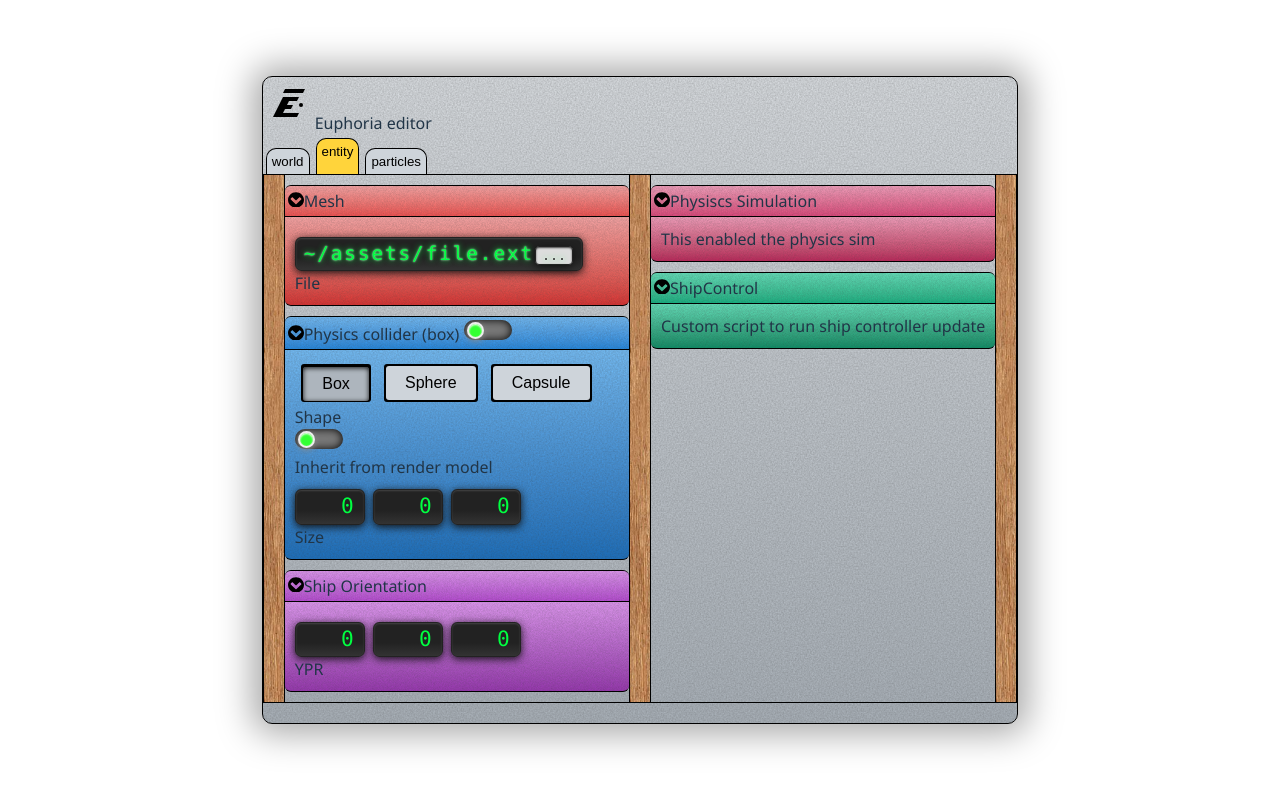
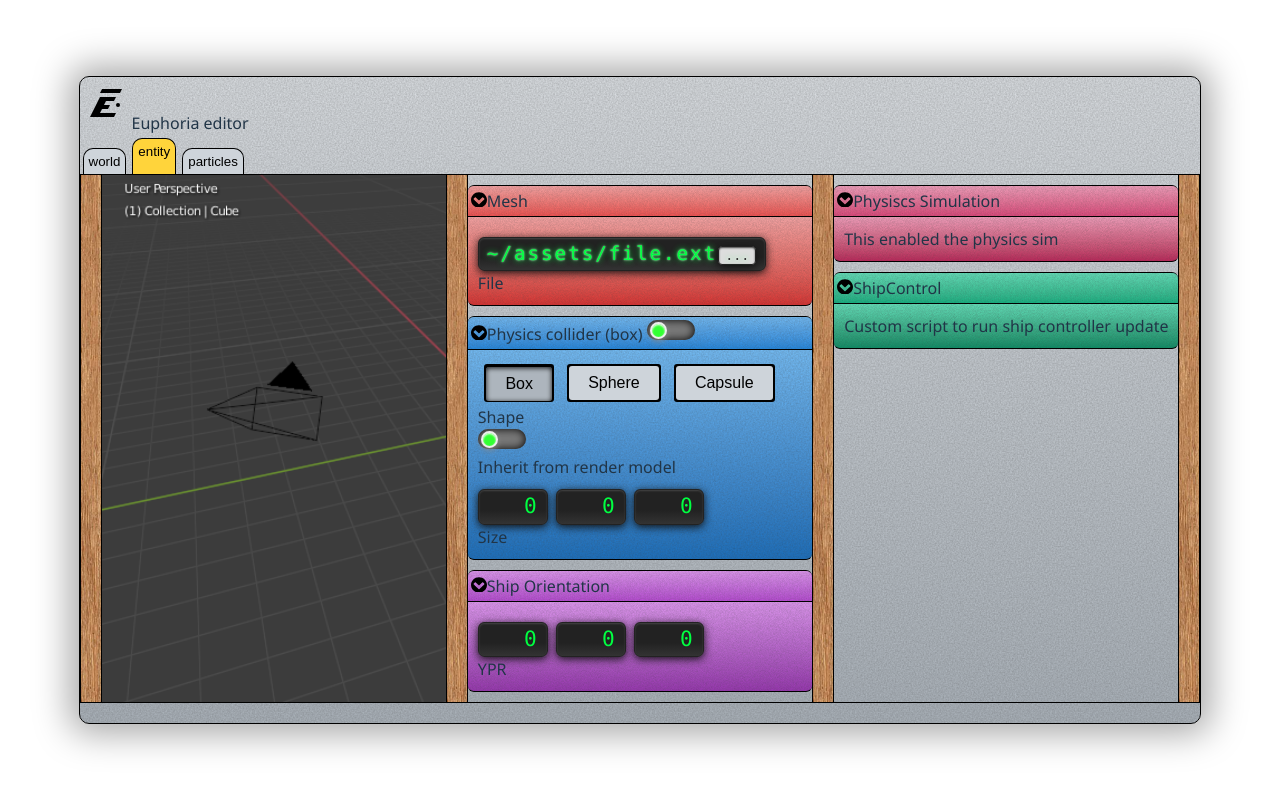
Before and after one commit to madeso/skeumorphix, a React (Vite) app: page / in a window 1280 px wide. Shown: the top 790 px of the page. Built offline with nearby package versions, Linux system fonts and the light colour scheme.

Commit message:
Add 3d view to entity editor

```diff
--- a/src/App.css
+++ b/src/App.css
@@ -220,3 +220,13 @@ tab-bar {
   border-bottom: 1px solid black;
   border-radius: 0px 0px 6px 6px;
 }
+
+.scene-view {
+  background-color: black;
+}
+
+.scene-view#model {
+  background-image: url(./assets/model.png);
+  background-repeat: repeat;
+  background-size: cover;
+}
--- a/src/App.tsx
+++ b/src/App.tsx
@@ -25,7 +25,8 @@ const EditorBody = (props: {children: React.ReactNode, fractions: number[]}) =>
   // given
   // [1, 1] => grid-template-columns: auto 1fr auto 1fr auto;
   // [1, 1, 1] =>  grid-template-columns: auto 1fr auto 1fr auto 1fr auto;
-  const s = props.fractions.reduce((x,c) => x + `auto ${c}fr `, '') + 'auto';
+  const fr = (num: number) => num > 0 ? `${num}fr` : 'auto';
+  const s = props.fractions.reduce((x,c) => x + `auto ${fr(c)} `, '') + 'auto';
   return <div className='editor-body' style={{
     gridTemplateColumns: s
   }}>
@@ -55,6 +56,14 @@ const Border = (props: {col: number}) => {
     gridColumnStart: col,
     gridColumnEnd: col+1
   }}/>;
+}
+
+const Scene = (props: {id: string, col: number}) => {
+  const col = 2 + 2*props.col;
+  return <div className="scene-view" id={props.id} style={{
+    gridColumnStart: col,
+    gridColumnEnd: col+1
+  }}/>
 }
 
 const List = (props: {children: React.ReactNode, col: number}) => {
@@ -263,16 +272,17 @@ function App() {
           <EdTab tab={tab} setTab={setTab} name='entity' />
           <EdTab tab={tab} setTab={setTab} name='particles' />
         </TabBar>
-        <EditorBody fractions={[1, 1]}>
-          <List col={0}>
+        <EditorBody fractions={[1, 1, 1]}>
+          <List col={2}>
+            <EnablePhysicsSystem />
+            <ShipControl />
+          </List>
+          <List col={1}>
             <RenderModel />
             <PhysiscsColliderModel />
             <ShipOrientationModel />
           </List>
-          <List col={1}>
-            <EnablePhysicsSystem />
-            <ShipControl />
-          </List>
+          <Scene id="model" col={0} />
         </EditorBody>
       </Editor>
     </>
```
Also changed, not shown: src/assets/model.png (added), src/assets/world.png (added).
